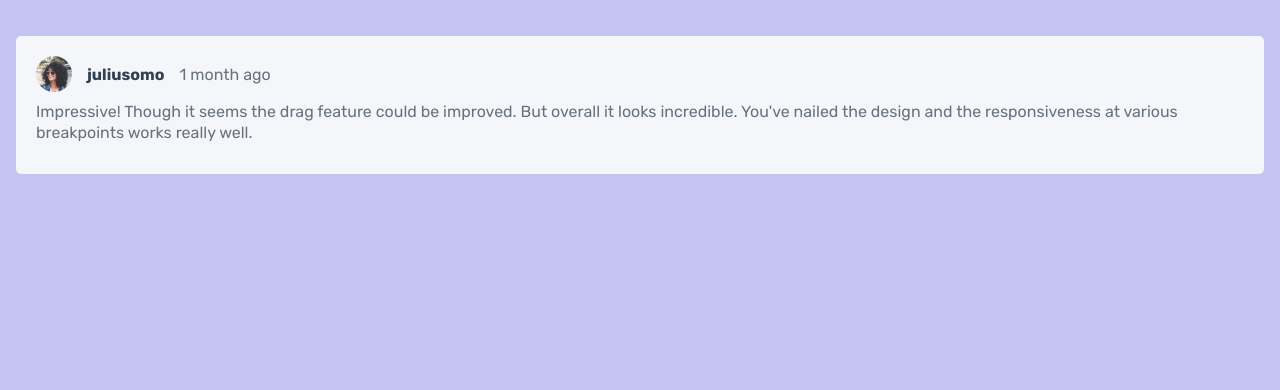
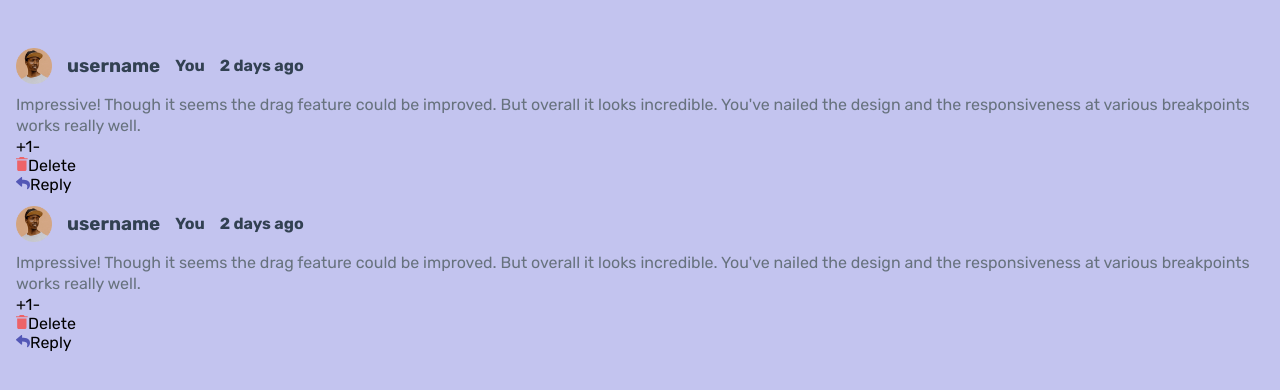
Before and after one commit to alisariyer/comments-app, a React (Create React App) app: page / in a window 1280 px wide. Shown: the top 390 px of the page. Built offline with nearby package versions, Linux system fonts and the light colour scheme.

Commit message:
Structure base Card component

```diff
--- a/src/App.js
+++ b/src/App.js
@@ -1,11 +1,11 @@
 import React from "react";
-import CommentsSection from './components/CommentsSection'
+import CardContainer from "./components/CardContainer";
 // import AddComment from './components/AddComment'
 
 export default function App() {
   return (
   <div className="container">
-      <CommentsSection />
+      <CardContainer />
       {/* <AddComment /> */}
   </div>
   );
--- /dev/null
+++ b/src/components/Card.js
@@ -0,0 +1,39 @@
+import React from "react";
+import imgUser from "../images/avatars/image-ramsesmiron.png"
+import imgReply from "../images/icon-reply.svg";
+import imgDelete from "../images/icon-delete.svg";
+import data from "../data.json";
+
+export default function Card() {
+  const comment = data.comments[0].content;
+  return (
+    <>
+      <header className="card-header">
+          <img src={imgUser} alt="" className="card-img" />
+          <h3 className="card-user">username</h3>
+          <span className="card-me">You</span>
+          <span className="card-date">2 days ago</span>
+      </header>
+
+      <section className="card-body">
+        <p>{comment}</p>
+      </section>
+
+      <footer className="card-footer">
+        <div className="vote">
+          <span className="vote-up">+</span>
+          <span className="vote-number">1</span>
+          <span className="vote-down">-</span>
+        </div>
+        <div className="delete">
+          <img src={imgDelete} alt="" />
+          Delete
+        </div>
+        <div className="reply">
+          <img src={imgReply} alt="" />
+          Reply
+        </div>
+      </footer>
+    </>
+  );
+}
--- /dev/null
+++ b/src/components/CardContainer.js
@@ -0,0 +1,13 @@
+import React from 'react'
+import Card from './Card'
+import data from '../data.json'
+
+export default function CardContainer() {
+    console.log(data.comments)
+    const cards = data.comments.map((comment) => <Card key={comment.id} content={comment} />)
+    return (
+        <section>
+            { cards }
+        </section>
+    )
+}
--- a/src/components/Comment.js
+++ /dev/null
@@ -1,22 +0,0 @@
-import React from 'react'
-import imgAvatar from '../images/avatars/image-amyrobson.png'
-import data from '../data.json'
-
-export default function Comment() {
-    const currentUser = data.currentUser.username;
-    const createdAt = data.comments[0].createdAt;
-    const comment = data.comments[0].content;
-    return (
-        <div className="card">
-            <header className="card-header">
-                <img className="card-img" src={imgAvatar} alt=""/>
-                <p>{currentUser}</p>
-                <span className="card-time">{createdAt}</span>
-            </header>
-            <section className="card-body">
-                <p>{comment}</p>
-            </section>
-            <footer className="card-footer"></footer>
-        </div>
-    )
-}
--- a/src/components/CommentsSection.js
+++ /dev/null
@@ -1,10 +0,0 @@
-import React from 'react'
-import Comment from './Comment'
-
-export default function CommentsSection() {
-    return (
-        <section>
-            <Comment />
-        </section>
-    )
-}
```
Also changed, not shown: 1 other file (tests, documents, lock files or other folders).
